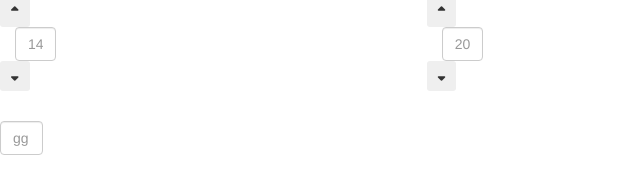
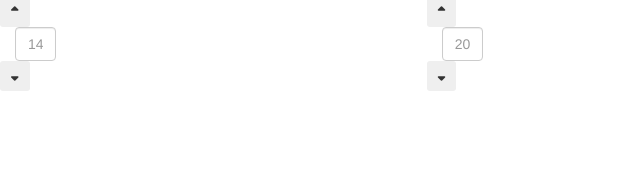
Before and after one commit to YuanTingHsieh/react-alarm-clock, a React app: page index.html in a window 1280 px wide. Shown: the part 198-392 px from the top of the page, 0-640 px from the left. Built offline with nearby package versions, Linux system fonts and the light colour scheme.

Commit message:
Fix index

```diff
--- a/index.html
+++ b/index.html
@@ -9,25 +9,6 @@
 </head>
 <body>
   <div id="root"></div>
-
-      <div class="row">
-        <div class="col-xs-4 offset-xs-2">
-          <div class="row">
-            <span class="fa fa-sort-asc offset-xs-6" aria-hidden="true"></span>
-          </div>
-          <div class="row">
-          <div class="col-xs-2 offset-xs-5">
-            <input type="text" placeholder="gg" class="form-control"></input>
-          </div>
-          </div>
-          <div class="row">
-            <span class="fa fa-sort-desc offset-xs-6" aria-hidden="true"></span>
-          </div>
-
-        </div>
-
-      </div>
-
   <script src="dist/bundle.js"></script>
   <script src="https://ajax.googleapis.com/ajax/libs/jquery/3.1.1/jquery.min.js" integrity="sha384-3ceskX3iaEnIogmQchP8opvBy3Mi7Ce34nWjpBIwVTHfGYWQS9jwHDVRnpKKHJg7" crossorigin="anonymous"></script>
   <script src="https://cdnjs.cloudflare.com/ajax/libs/tether/1.3.7/js/tether.min.js" integrity="sha384-XTs3FgkjiBgo8qjEjBk0tGmf3wPrWtA6coPfQDfFEY8AnYJwjalXCiosYRBIBZX8" crossorigin="anonymous"></script>
```
